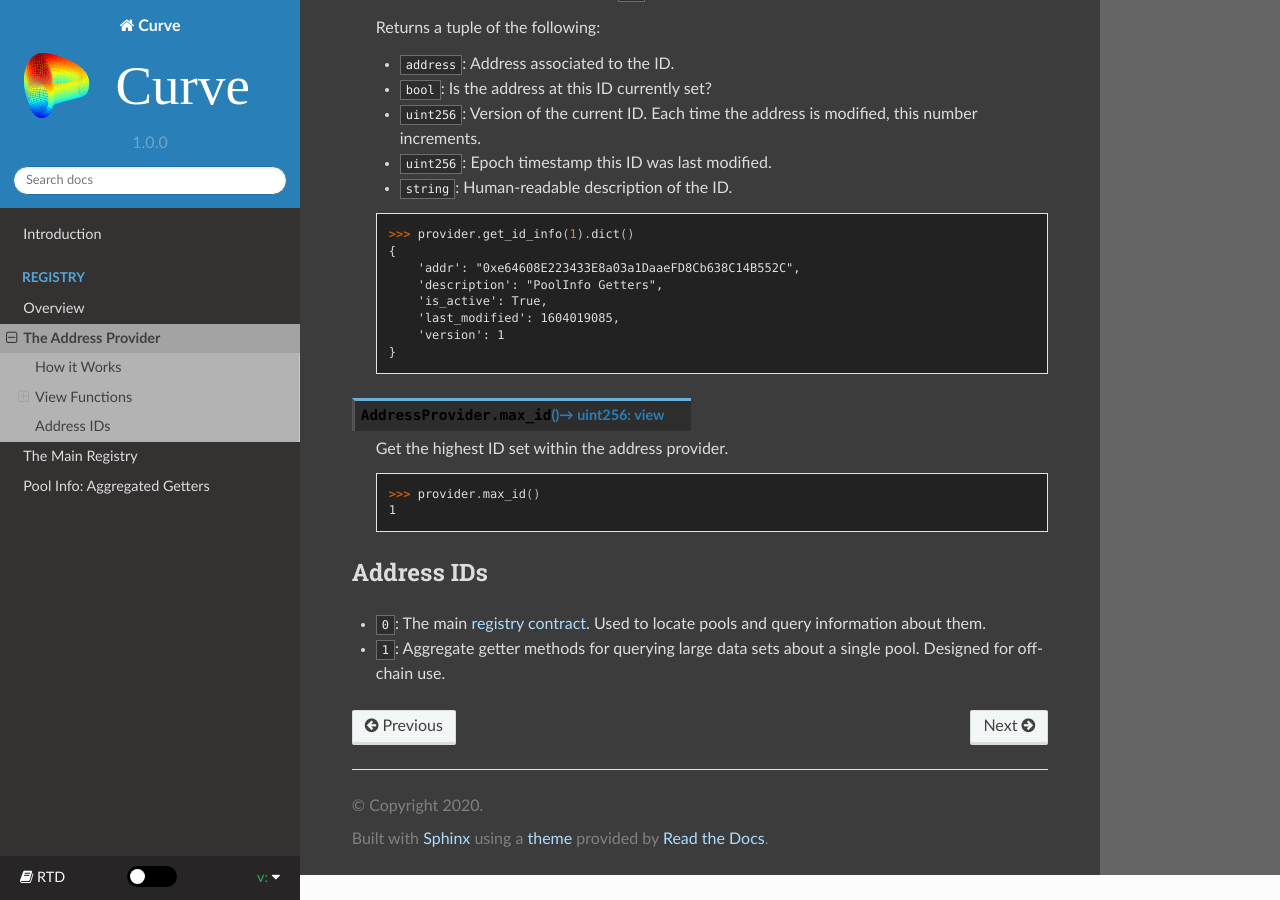
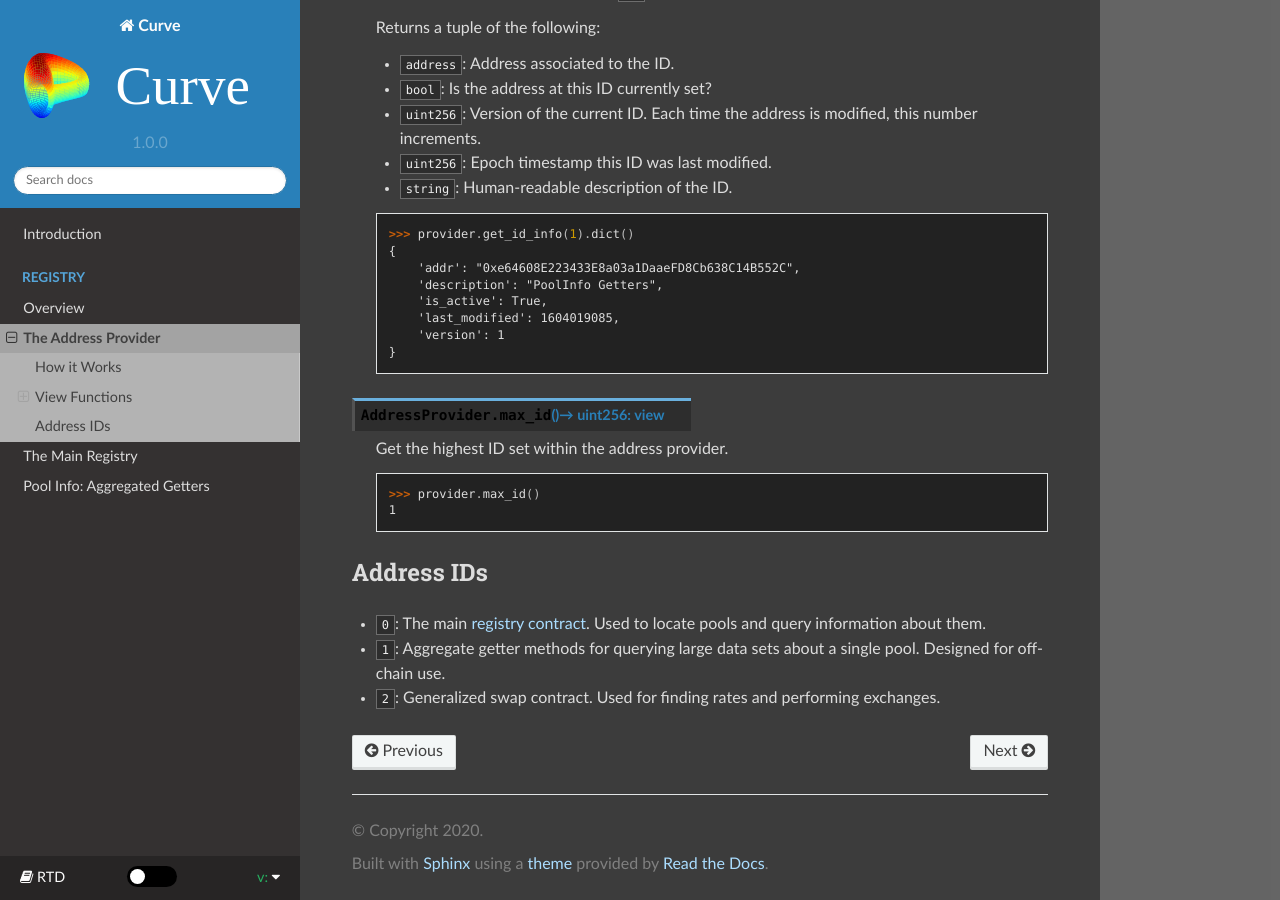
Before and after one commit to curvefi/curve-pool-registry, a Sphinx documentation site: the page built from docs/registry-address-provider.rst, in a window 1280 px wide and 900 px high, scrolled down 1393 px. Built offline with Sphinx 7.4.7 and the Read the Docs theme 2.0.0, drawn with Linux system fonts in a browser that asks for light colours; pages that are not in the unit, such as notebooks, are missing from menus.

Commit message:
docs: add swap id in documentation

```diff
--- a/docs/registry-address-provider.rst
+++ b/docs/registry-address-provider.rst
@@ -97,3 +97,4 @@ Address IDs
 
 * ``0``: The main :ref:`registry contract<registry-registry>`. Used to locate pools and query information about them.
 * ``1``: Aggregate getter methods for querying large data sets about a single pool. Designed for off-chain use.
+* ``2``: Generalized swap contract. Used for finding rates and performing exchanges.
```
